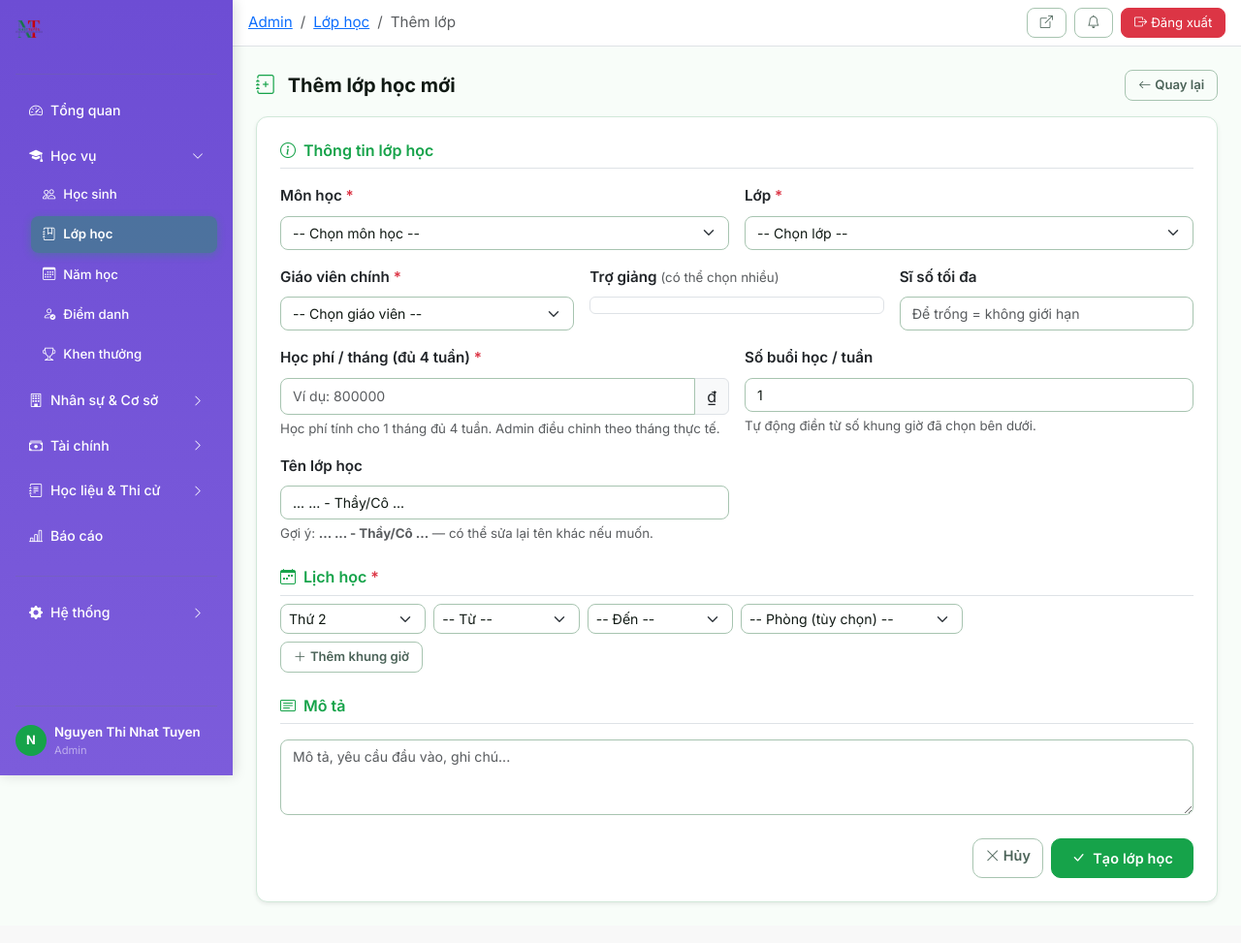
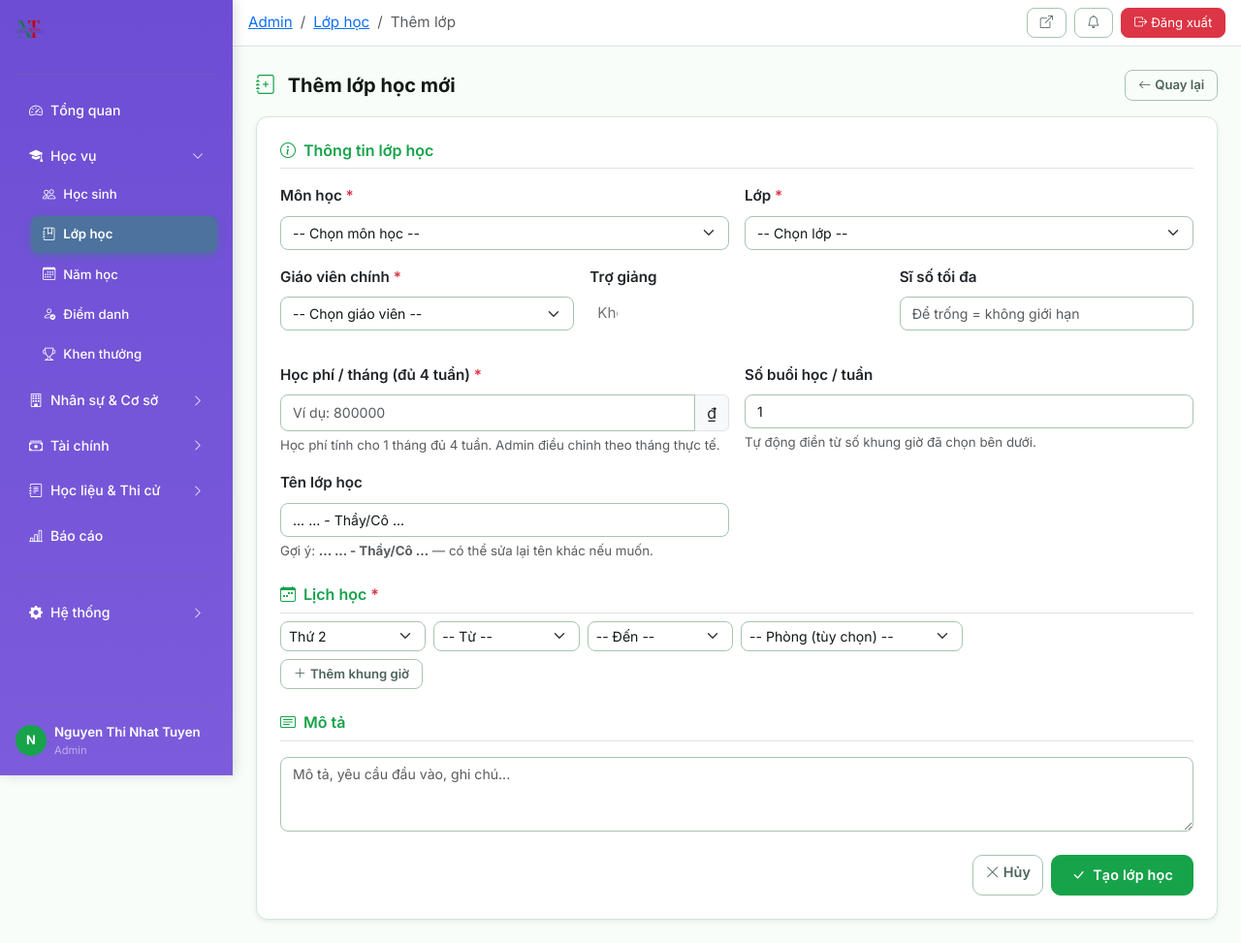
Before and after one commit to khongthahoa-collab/TrungTamNhatTuyen, a Flask app: page /admin/classes/add in a window 1280 px wide. Shown: the whole page at 97% size. Before the commit the page ends 932 px from the top, so only its background shows below. Run offline with Flask 3, Linux system fonts and the light colour scheme; a user stored in the database is signed in; some libraries are stand-ins or nearby versions.

Commit message:
Select2 for Trợ giảng; changing assistants only affects today onward
- admin/classes/add and .../edit: "Trợ giảng" is now a Select2 multi-select
  (searchable, removable tag chips, Bootstrap 5 theme) instead of a plain
  checkbox list. Edit mode still pre-populates the class's current
  assistants as selected tags.
- Teacher-side visibility (_teacher_schedule_visibility, shared by
  /teacher/schedule and /teacher/attendance): a teacher no longer loses
  access to a class's past sessions just because an admin later removes
  them from its trợ giảng list — they still see any past (date < today)
  Schedule row they were actually assigned to teach. They do lose visibility
  into that class's today/future sessions once removed, since those are
  gated on current primary/assistant membership. So editing Trợ giảng only
  changes what's visible from today onward, past records are untouched.
  Verified: removing an assistant mid-session, they still saw last week's
  class but not next week's.

Co-Authored-By: Claude Sonnet 5 <noreply@anthropic.com>

```diff
--- a/templates/admin/classes/form.html
+++ b/templates/admin/classes/form.html
@@ -86,18 +86,13 @@
             </div>
 
             <div class="col-12 col-md-4">
-              <label class="form-label fw-semibold">Trợ giảng <span class="text-muted fw-normal small">(có thể chọn nhiều)</span></label>
+              <label class="form-label fw-semibold">Trợ giảng</label>
               {% set selected_assistant_ids = (class_.assistant_teachers | map(attribute='id') | list) if action == 'edit' else ((form.getlist('assistant_teacher_ids[]') | map('int') | list) if form else []) %}
-              <div class="border rounded p-2" id="assistantTeacherList" style="max-height:140px; overflow-y:auto;">
+              <select class="form-select" name="assistant_teacher_ids[]" id="assistantTeacherSelect" multiple>
                 {% for t in teachers %}
-                <div class="form-check">
-                  <input class="form-check-input assistant-teacher-check" type="checkbox"
-                         name="assistant_teacher_ids[]" value="{{ t.id }}" id="assistant_{{ t.id }}"
-                         {% if t.id in selected_assistant_ids %}checked{% endif %}>
-                  <label class="form-check-label small" for="assistant_{{ t.id }}">{{ t.full_name }}</label>
-                </div>
+                <option value="{{ t.id }}" {% if t.id in selected_assistant_ids %}selected{% endif %}>{{ t.full_name }}</option>
                 {% endfor %}
-              </div>
+              </select>
             </div>
 
             <div class="col-12 col-md-4">
@@ -244,6 +239,19 @@
   </div>
 </div>
 
+<link href="https://cdn.jsdelivr.net/npm/select2@4.1.0-rc.0/dist/css/select2.min.css" rel="stylesheet">
+<link href="https://cdn.jsdelivr.net/npm/select2-bootstrap-5-theme@1.3.0/dist/select2-bootstrap-5-theme.min.css" rel="stylesheet">
+<script src="https://cdn.jsdelivr.net/npm/jquery@3.7.1/dist/jquery.min.js"></script>
+<script src="https://cdn.jsdelivr.net/npm/select2@4.1.0-rc.0/dist/js/select2.min.js"></script>
+<script>
+$('#assistantTeacherSelect').select2({
+  theme: 'bootstrap-5',
+  placeholder: 'Không chỉ định',
+  width: '100%',
+  allowClear: true,
+});
+</script>
+
 <script>
 {% if action == 'add' %}
 // ── Time slot auto-fill: giờ kết thúc = giờ bắt đầu + 90 phút, có thể sửa lại ──
@@ -310,14 +318,14 @@ document.getElementById('sessionsPerWeek')?.addEventListener('input', function()
 // tránh lỗi truy cập trước khi khởi tạo (temporal dead zone).
 function syncTeacherColumns() {
   const primarySelectEl = document.getElementById('teacherSelect');
-  const assistantChecks = [...document.querySelectorAll('.assistant-teacher-check:checked')];
-  const hasAssistant = assistantChecks.length > 0;
+  const assistantSelectEl = document.getElementById('assistantTeacherSelect');
+  const selectedAssistantOpts = assistantSelectEl ? [...assistantSelectEl.selectedOptions] : [];
+  const hasAssistant = selectedAssistantOpts.length > 0;
   const primaryOpt = primarySelectEl.options[primarySelectEl.selectedIndex];
   let optsHtml = '';
   if (primaryOpt && primaryOpt.value) optsHtml += `<option value="${primaryOpt.value}">${primaryOpt.text.trim()}</option>`;
-  assistantChecks.forEach(chk => {
-    const label = document.querySelector(`label[for="${chk.id}"]`);
-    optsHtml += `<option value="${chk.value}">${label ? label.textContent.trim() : chk.value}</option>`;
+  selectedAssistantOpts.forEach(opt => {
+    optsHtml += `<option value="${opt.value}">${opt.text.trim()}</option>`;
   });
 
   document.querySelectorAll('.sched-teacher-col').forEach(col => {
@@ -330,7 +338,7 @@ function syncTeacherColumns() {
   document.querySelector('.sched-teacher-hint')?.classList.toggle('d-none', !hasAssistant);
 }
 document.getElementById('teacherSelect').addEventListener('change', syncTeacherColumns);
-document.getElementById('assistantTeacherList')?.addEventListener('change', syncTeacherColumns);
+document.getElementById('assistantTeacherSelect')?.addEventListener('change', syncTeacherColumns);
 syncTeacherColumns();
 // Init
 updateSessionsPerWeek();
```
Also changed, not shown: blueprints/teacher.py (+25 -7 lines).
